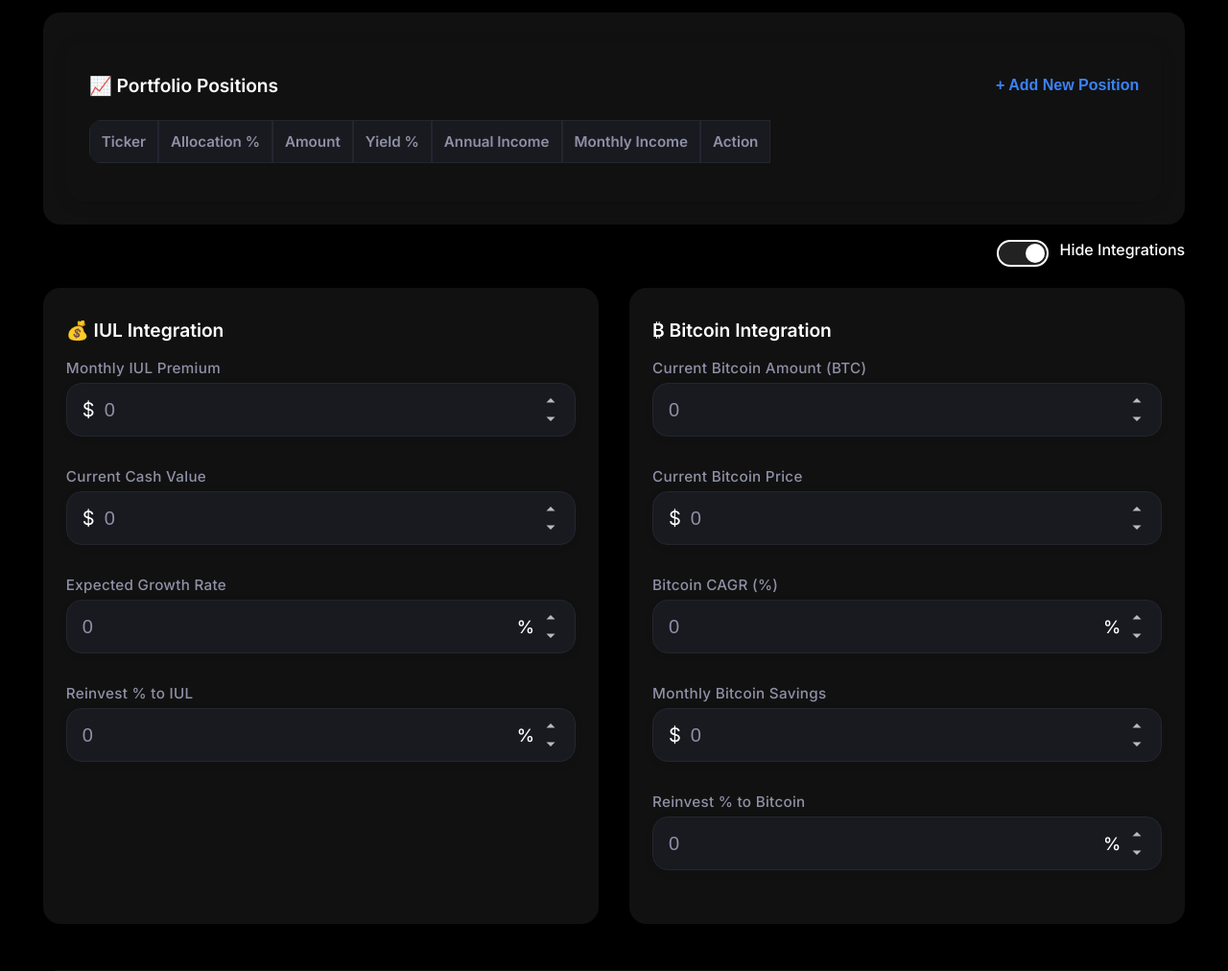
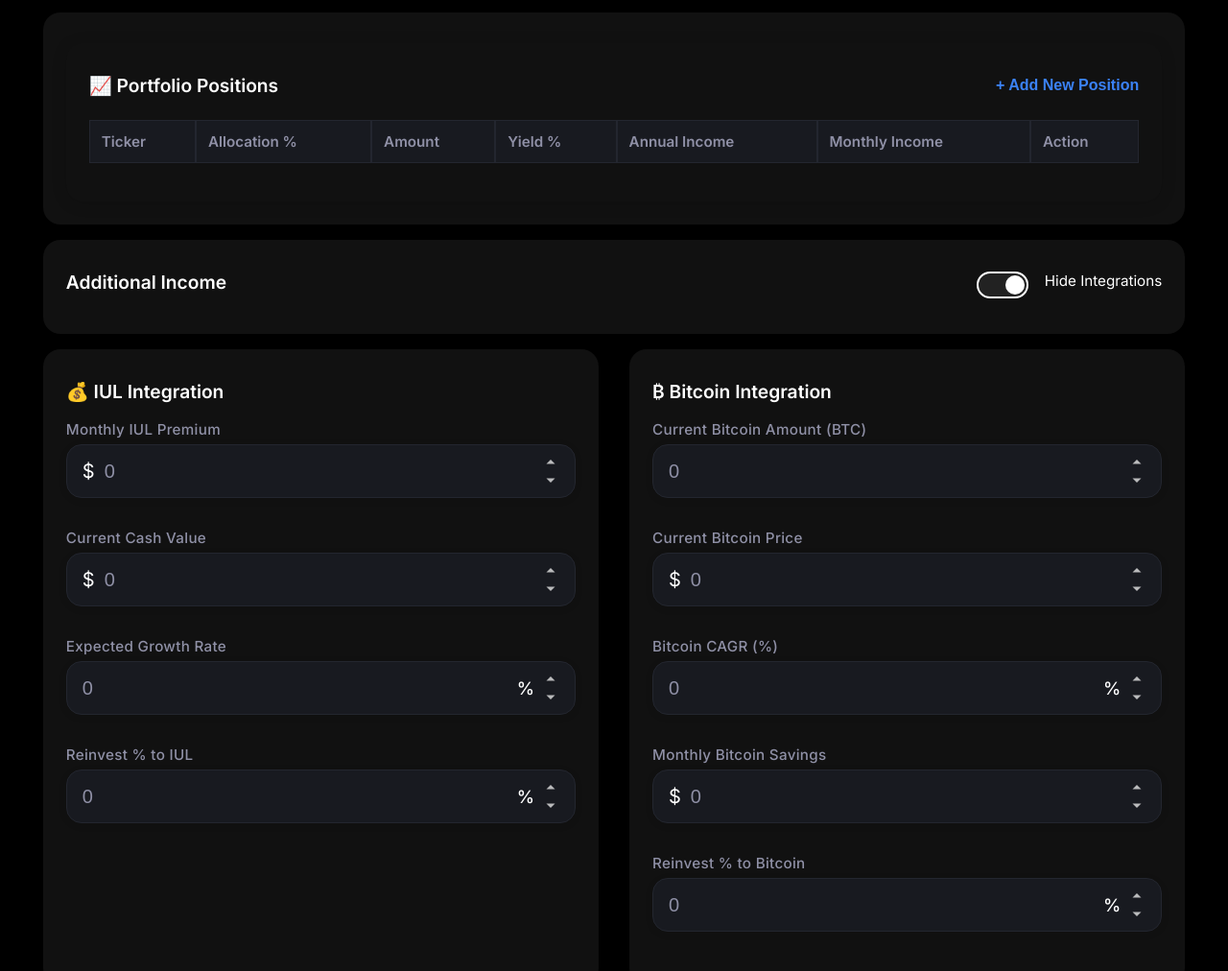
Before and after one commit to ajordant1989/Drip_Strategy, a plain HTML site: page Drip_Strategy.html in a window 1280 px wide. Shown: the part 680-1692 px from the top of the page at 96% size. Drawn offline with nearby package versions, Linux system fonts and the light colour scheme.

Commit message:
Improve integration toggle UI and table responsiveness
Refactored the integration grid toggle to include a card header and adjusted label styling for clarity. Updated table CSS to improve layout control and horizontal scrolling behavior, especially on small screens.

```diff
--- a/Drip_Strategy.html
+++ b/Drip_Strategy.html
@@ -158,13 +158,16 @@
         </section>
 
         <!-- Integration Grid Toggle Switch -->
-        <div style="width:100%; display:flex; justify-content:flex-end; margin-bottom:16px;">
-            <label class="toggle-switch" id="integrationToggleLabel">
-                <input type="checkbox" id="toggleIntegrationGridSwitch" checked>
-                <span class="slider"></span>
-            </label>
-            <span id="toggleIntegrationGridText"
-                style="margin-left:12px; color:#fff; font-weight:500; font-size:1rem;">Hide Integrations</span>
+        <div class="card" style="width:100%; display:flex; justify-content:space-between; margin-bottom:16px;">
+            <h2>Additional Income</h2>
+            <div>
+                <label class="toggle-switch" id="integrationToggleLabel">
+                    <input type="checkbox" id="toggleIntegrationGridSwitch" checked>
+                    <span class="slider"></span>
+                </label>
+                <span id="toggleIntegrationGridText"
+                    style="margin-left:12px; color:#fff; font-weight:400; font-size:.95rem;">Hide Integrations</span>
+            </div>
         </div>
 
         <div id="integrationGridContainer" style="width: 100%;">
--- a/global.css
+++ b/global.css
@@ -310,9 +310,12 @@
     font-size: 0.95rem;
     border-collapse: separate;
     border-spacing: 0;
-    overflow-x: auto;
-    display: block;
-    table-layout: fixed;
+    table-layout: fixed; /* Fixed layout to control column widths */
+    display: table;
+    overflow-x: visible;
+    min-width: 100%;
+    box-sizing: border-box;
+    table-layout: auto; /* Let columns size based on content */
 }
 
 .portfolio-table th {
@@ -847,10 +850,16 @@
 }
 
 /* Make tables horizontally scrollable on small screens */
-.portfolio-table,
-.projection-table {
-    overflow-x: auto;
-    display: block;
+@media (max-width: 900px) {
+    /* ...existing code... */
+
+    /* Ensure tables remain full width while allowing horizontal scroll */
+    .portfolio-table,
+    .projection-table {
+        overflow-x: auto;
+        display: block; /* Only change to block on small screens */
+        width: 100%;
+    }
 }
 
 /* Custom input field container for dark mode */
```
